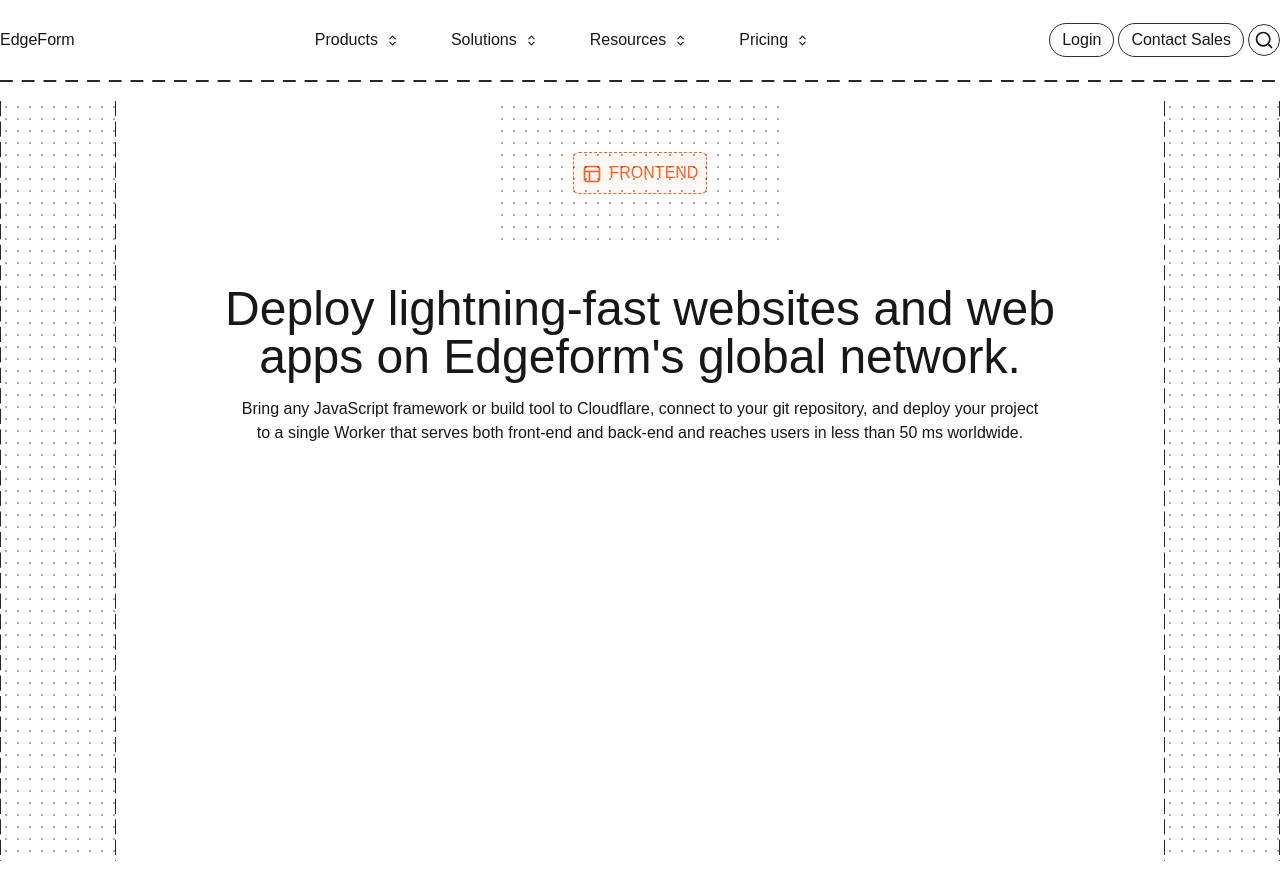
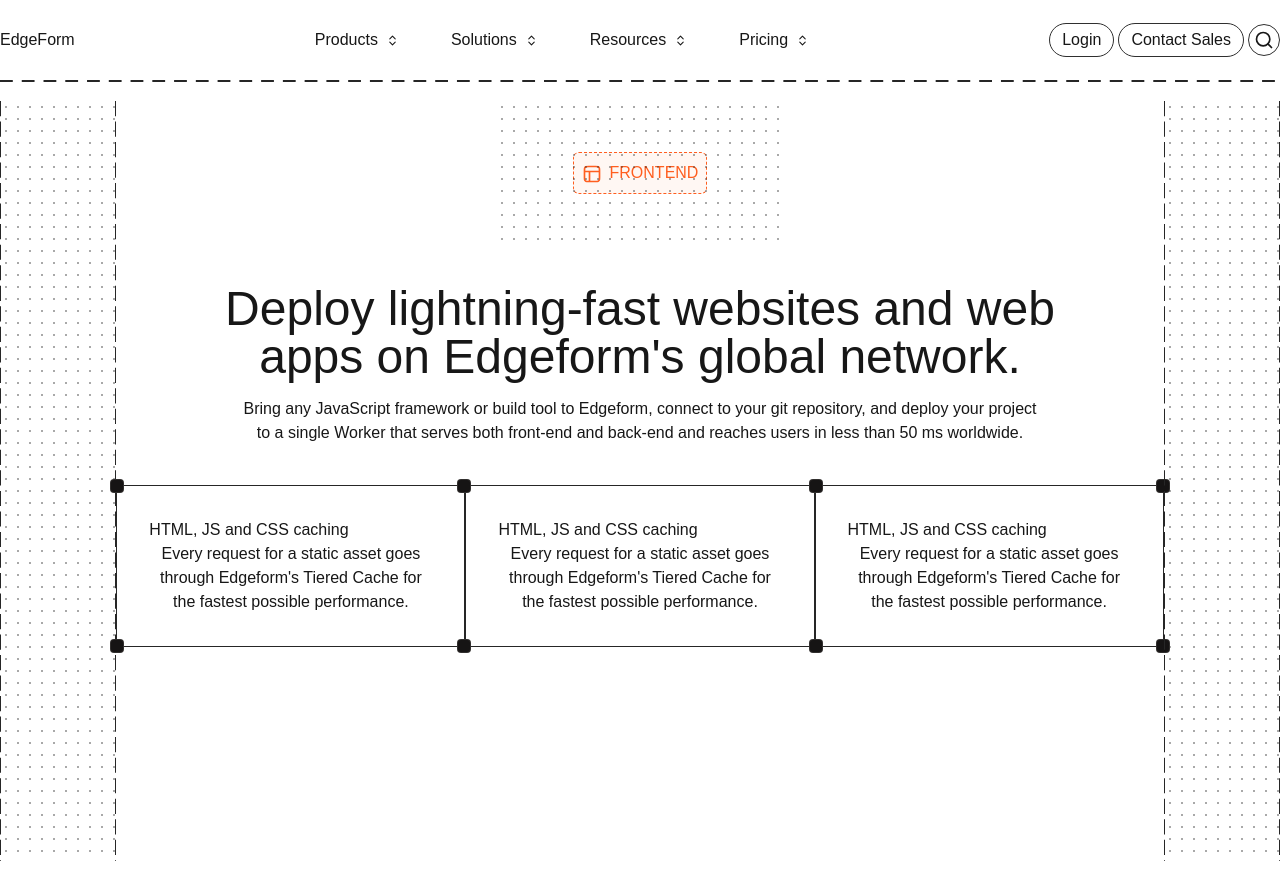
Before and after one commit to AdityaSrivastava185/EdgeForm, a Next.js app: page / in a window 1280 px wide. Built offline with nearby package versions, Linux system fonts and the light colour scheme; a web font is replaced by a local one.

Commit message:
feature benefits added in hero section

```diff
--- /dev/null
+++ b/(components)/components/(main)/Hero/FrontendBenefits.tsx
@@ -0,0 +1,11 @@
+import React from 'react'
+
+const FrontendBenefits = () => {
+  return (
+    <div>
+
+    </div>
+  )
+}
+
+export default FrontendBenefits
--- a/(components)/components/(main)/Hero/Hero.tsx
+++ b/(components)/components/(main)/Hero/Hero.tsx
@@ -6,7 +6,6 @@
   return (
     <section className="container h-svh">
       <div className="grid h-full grid-cols-[minmax(0,1fr)_9fr_minmax(0,1fr)]">
-
         <div className="relative">
           <Pattern />
           <div className="absolute inset-y-0 left-0 z-10 w-px">
@@ -48,11 +47,52 @@
               network.{" "}
             </h3>
             <p className="text-balance">
-              Bring any JavaScript framework or build tool to Cloudflare,
-              connect to your git repository, and deploy your project to a
-              single Worker that serves both front-end and back-end and reaches
-              users in less than 50 ms worldwide.
+              Bring any JavaScript framework or build tool to Edgeform, connect
+              to your git repository, and deploy your project to a single Worker
+              that serves both front-end and back-end and reaches users in less
+              than 50 ms worldwide.
             </p>
+          </div>
+          <div className="grid grid-cols-1 lg:grid-cols-3">
+            <div className="border-[#262626] relative flex h-full flex-col border col-span-1">
+              <div className="pointer-events-none absolute inset-0 z-10 select-none">
+                <div className="absolute bg-[#161414] -left-[7px] -top-[7px] w-3.5 h-3.5 border border-[#f0e3de20] rounded-sm"></div>
+                <div className="absolute bg-[#161414] -right-[7px] -top-[7px] w-3.5 h-3.5 border border-[#f0e3de20] rounded-sm"></div>
+                <div className="absolute bg-[#161414] -left-[7px] -bottom-[7px] w-3.5 h-3.5 border border-[#f0e3de20] rounded-sm"></div>
+                <div className="absolute bg-[#161414] -right-[7px] -bottom-[7px] w-3.5 h-3.5 border border-[#f0e3de20] rounded-sm"></div>
+              </div>
+              <div className="flex h-full flex-1 flex-col items-start p-6 lg:p-8">
+                <p>HTML, JS and CSS caching</p>
+                <p>
+                  Every request for a static asset goes through Edgeform's
+                  Tiered Cache for the fastest possible performance.
+                </p>
+              </div>
+            </div>
+            <div className="border-[#262626] relative flex h-full flex-col border col-span-1">
+              <div className="flex h-full flex-1 flex-col items-start p-6 lg:p-8">
+                <p>HTML, JS and CSS caching</p>
+                <p>
+                  Every request for a static asset goes through Edgeform's
+                  Tiered Cache for the fastest possible performance.
+                </p>
+              </div>
+            </div>
+            <div className="border-[#262626] relative flex h-full flex-col border col-span-1">
+              <div className="pointer-events-none absolute inset-0 z-10 select-none">
+                <div className="absolute bg-[#161414] -left-[7px] -top-[7px] w-3.5 h-3.5 border  border-[#f0e3de20] rounded-sm"></div>
+                <div className="absolute bg-[#161414] -right-[7px] -top-[7px] w-3.5 h-3.5 border border-[#f0e3de20] rounded-sm"></div>
+                <div className="absolute bg-[#161414] -left-[7px] -bottom-[7px] w-3.5 h-3.5 border border-[#f0e3de20] rounded-sm"></div>
+                <div className="absolute bg-[#161414] -right-[7px] -bottom-[7px] w-3.5 h-3.5 border border-[#f0e3de20] rounded-sm"></div>
+              </div>
+              <div className="flex h-full flex-1 flex-col items-start p-6 lg:p-8">
+                <p>HTML, JS and CSS caching</p>
+                <p>
+                  Every request for a static asset goes through Edgeform's
+                  Tiered Cache for the fastest possible performance.
+                </p>
+              </div>
+            </div>
           </div>
         </div>
 
```
